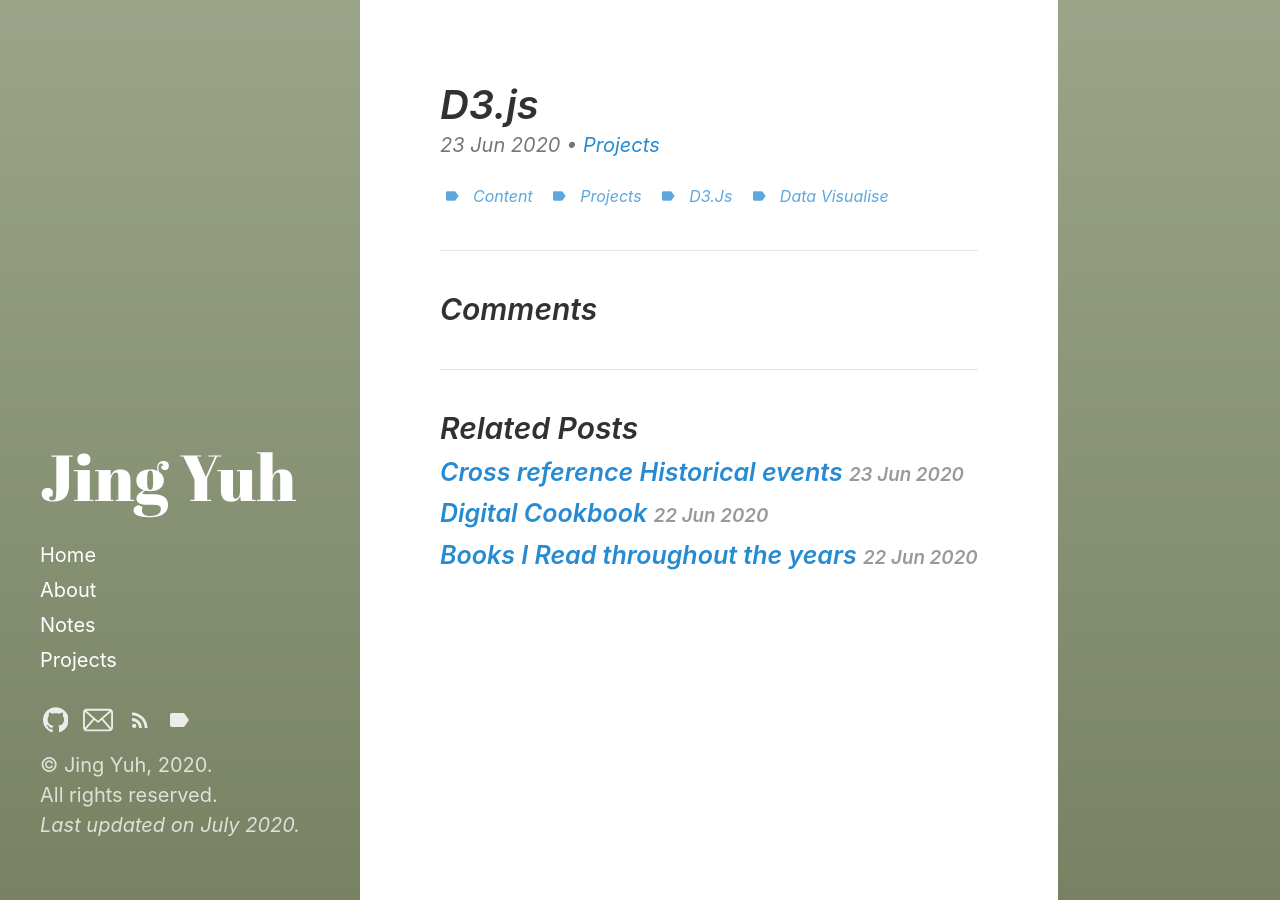
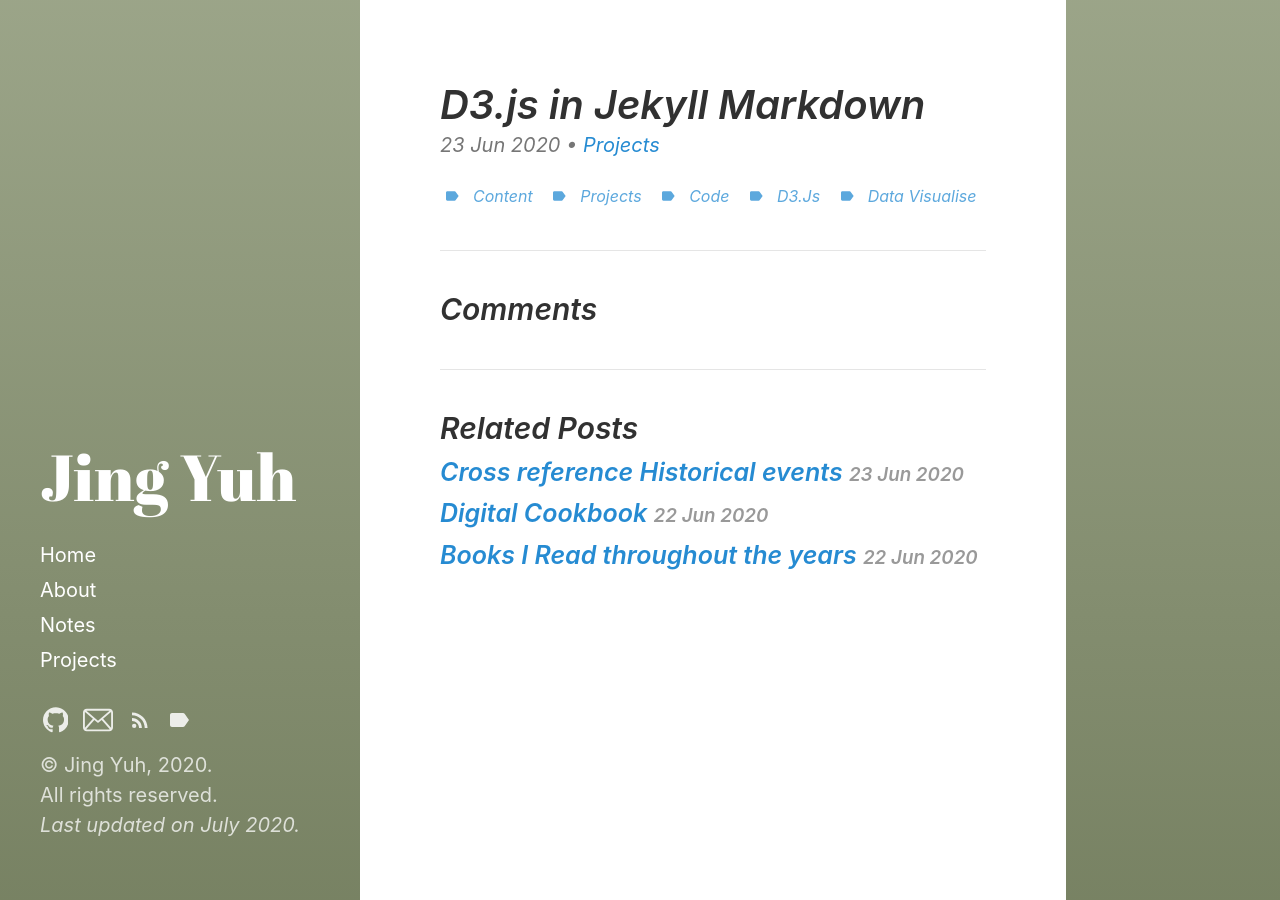
Before and after one commit to jyang123-bit/Website, a Jekyll site: the page built from _posts/2020-06-23-D3.js.md, in a window 1280 px wide. Built offline with Jekyll 4.4.1, drawn with Linux system fonts in a browser that asks for light colours.

Commit message:
Update 2020-06-23-D3.js.md

```diff
--- a/_posts/2020-06-23-D3.js.md
+++ b/_posts/2020-06-23-D3.js.md
@@ -1,6 +1,6 @@
 ---
 layout: post
-title: "D3.js"
+title: "D3.js in Jekyll Markdown"
 
 categories:
   - Projects
@@ -8,6 +8,7 @@
 tags:
   - Content
   - Projects
+  - Code
   - D3.js
   - Data Visualise
 
```
